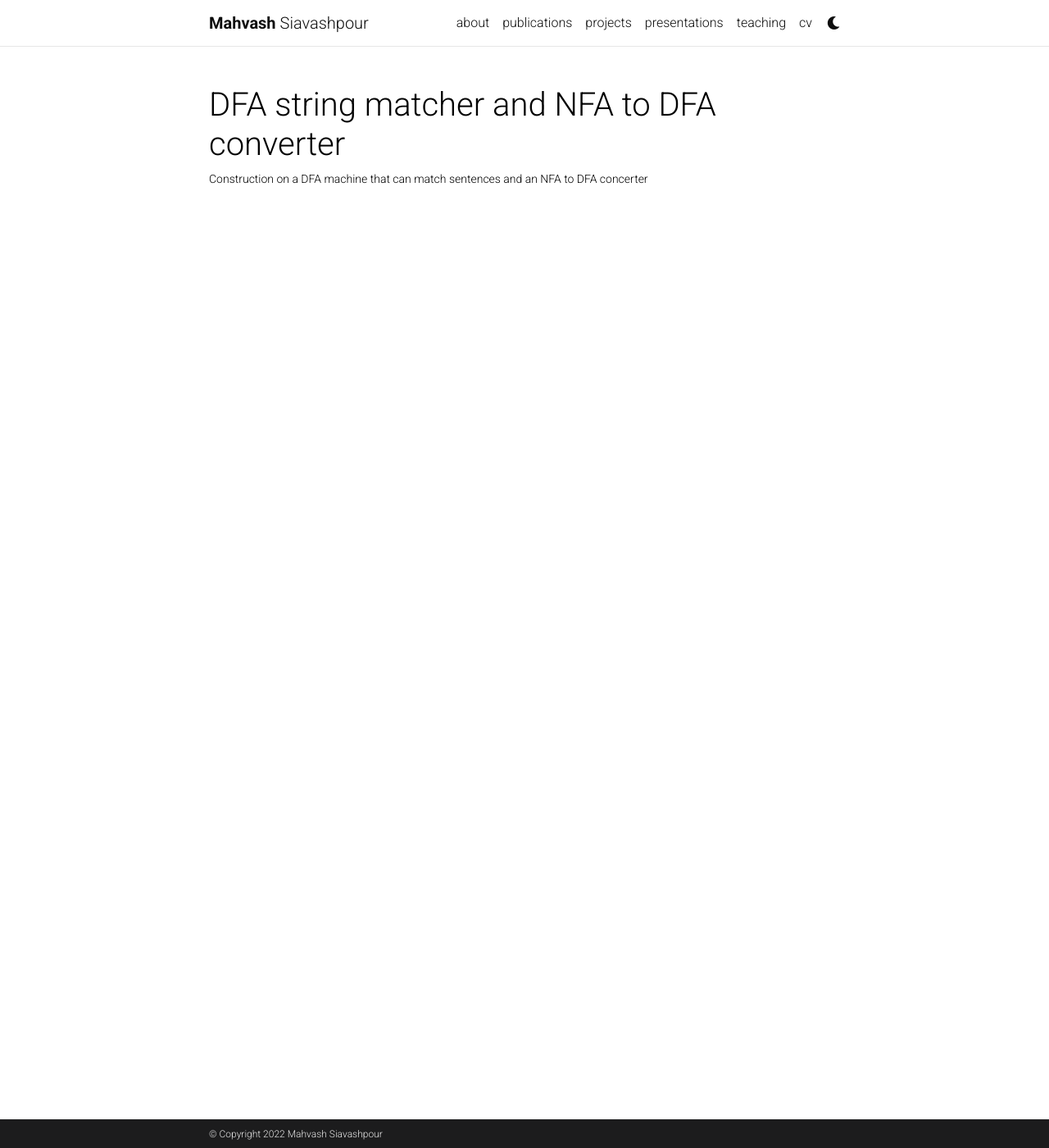
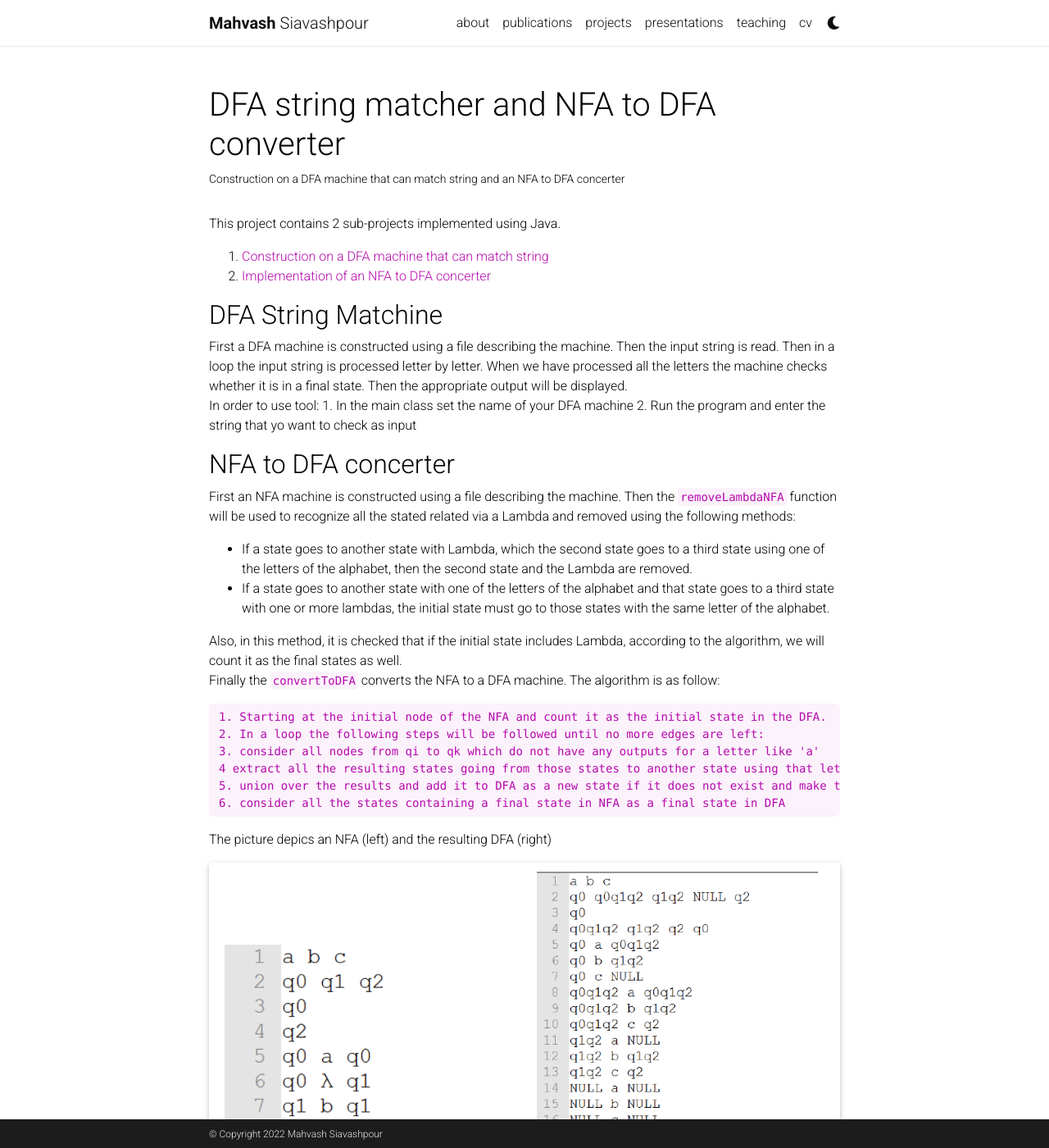
Before and after one commit to mahvash-siavashpour/mahvash-siavashpour.github.io, a Jekyll site: the page built from _projects/DFA string matcher.md, in a window 1280 px wide and 1400 px high. Shown: the whole window at 82% size. Built offline with Jekyll 4.4.1, drawn with Linux system fonts in a browser that asks for light colours; full-size pictures stand in for the smaller copies a plugin makes; comment, search, counter and statistics services are not loaded; a style sheet for code colours, icons or effects is not loaded.

Commit message:
minor changes

````diff
--- a/_projects/DFA string matcher.md
+++ b/_projects/DFA string matcher.md
@@ -1,8 +1,38 @@
 ---
 layout: page
 title: DFA string matcher and NFA to DFA converter
-description: Construction on a DFA machine that can match sentences and an NFA to DFA concerter
+description: Construction on a DFA machine that can match string and an NFA to DFA concerter
 img: assets/img/dfa.png
 importance: 1
 category: Other
 ---
+This project contains 2 sub-projects implemented using Java. <br>
+1. [Construction on a DFA machine that can match string](https://github.com/mahvash-siavashpour/Theory-of-Machines-and-Languages/tree/master/Recognize-DFA)
+2. [Implementation of an NFA to DFA concerter](https://github.com/mahvash-siavashpour/Theory-of-Machines-and-Languages/tree/master/NFA-to-DFA)
+
+## DFA String Matchine
+First a DFA machine is constructed using a file describing the machine. Then the input string is read. Then in a loop the input string is processed letter by letter. When we have processed all the letters the machine checks whether it is in a final state. Then the appropriate output will be displayed. <br>
+In order to use tool:
+	1. In the main class set the name of your DFA machine
+	2. Run the program and enter the string that yo want to check as input
+
+## NFA to DFA concerter
+First an NFA machine is constructed using a file describing the machine. Then the `removeLambdaNFA` function will be used to recognize all the stated related via a Lambda and removed using the following methods:<br>
+- If a state goes to another state with Lambda, which the second state goes to a third state using one of the letters of the alphabet, then the second state and the Lambda are removed.
+- If a state goes to another state with one of the letters of the alphabet and that state goes to a third state with one or more lambdas, the initial state must go to those states with the same letter of the alphabet. <br>
+
+Also, in this method, it is checked that if the initial state includes Lambda, according to the algorithm, we will count it as the final states as well.<br>
+Finally the `convertToDFA` converts the NFA to a DFA machine. The algorithm is as follow:
+```
+1. Starting at the initial node of the NFA and count it as the initial state in the DFA.
+2. In a loop the following steps will be followed until no more edges are left:
+3. consider all nodes from qi to qk which do not have any outputs for a letter like 'a'
+4 extract all the resulting states going from those states to another state using that letter
+5. union over the results and add it to DFA as a new state if it does not exist and make the transition function
+6. consider all the states containing a final state in NFA as a final state in DFA
+```
+
+The picture depics an NFA (left) and the resulting DFA (right)
+<br>
+{% include figure.html path="assets/img/nfa-dfa.png" title="nfa-dfa" class="img-fluid rounded z-depth-1" %}
+<br>
````
Also changed, not shown: assets/img/nfa-dfa.png (added).
